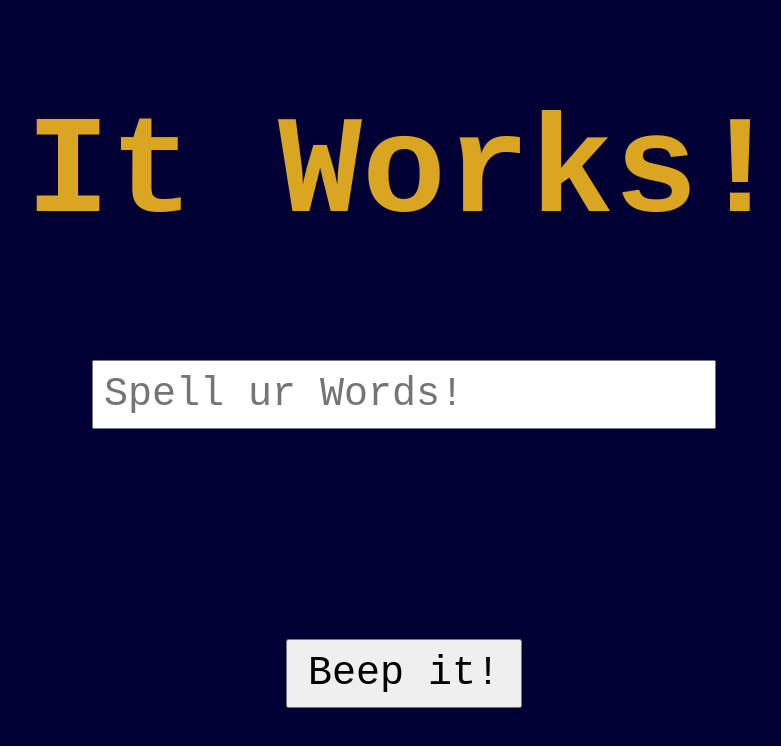
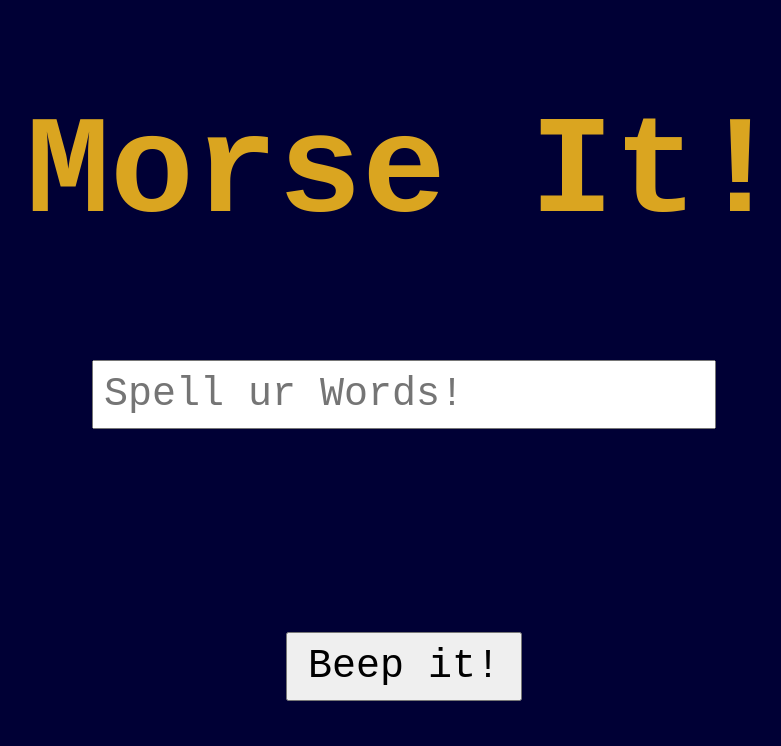
Before and after one commit to Omar-404-BlackOps/Tiny-Morse, a website: page src/index.html in a window 1280 px wide. Shown: the whole page, without its empty margins (236-1017 px from the left). Drawn offline with Linux system fonts and the light colour scheme.

Commit message:
Debugging Sound Function

```diff
--- a/src/index.html
+++ b/src/index.html
@@ -9,7 +9,7 @@
 
 
 <body>
-  <h1>It Works!</h1>
+  <h1>Morse It!</h1>
   <!--Simply Using CSS to style the page, and its elements. -->
   <style>
     body { background: #000035;
@@ -28,7 +28,7 @@
   button{
     font: 40px Monospace;
     padding: 10px 20px;
-    margin-top: 20px;
+    margin-top: 2px;
     cursor: pointer;
 
   }
@@ -95,6 +95,9 @@
     let time = audio.currentTime + 1.0;
     let unit = 0.08;
 
+    volume.gain.value = 0;
+    oscillator.frequency.value = 600;
+
     for (let symbol of output.textContent){
       if (symbol === "." || symbol === "-"){
         volume.gain.setValueAtTime(0.3, time);
```
